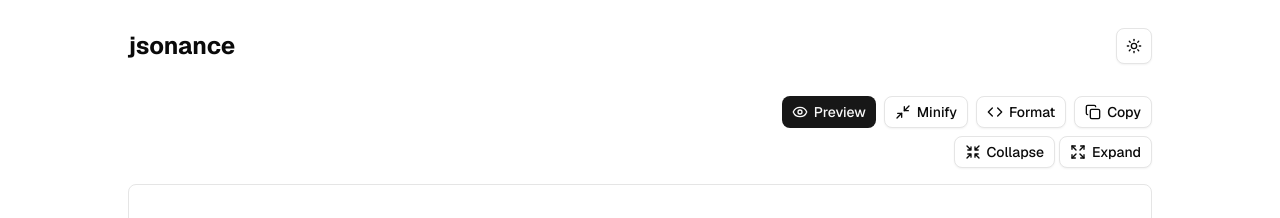
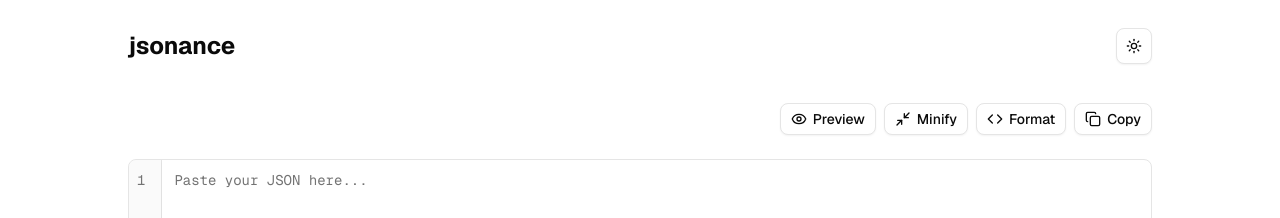
Before and after one commit to vilaphongdouangmala/jsonance, a Next.js app: page / in a window 1280 px wide. Shown: the top 218 px of the page. Built offline with nearby package versions, Linux system fonts and the light colour scheme; no server answers.

Commit message:
FE: make non-preview mode as default

```diff
--- a/features/json-formatter/components/json-formatter.tsx
+++ b/features/json-formatter/components/json-formatter.tsx
@@ -12,7 +12,7 @@ import { PerformanceMonitor } from "@/features/json-formatter/components/perform
 import type { JsonValue } from "@/features/json-formatter/types/json";
 
 export function JsonFormatter() {
-  const [isPreviewMode, setIsPreviewMode] = useState<boolean>(true);
+  const [isPreviewMode, setIsPreviewMode] = useState<boolean>(false);
   const [expandAllTrigger, setExpandAllTrigger] = useState<number>(0);
   const [collapseAllTrigger, setCollapseAllTrigger] = useState<number>(0);
 
```
